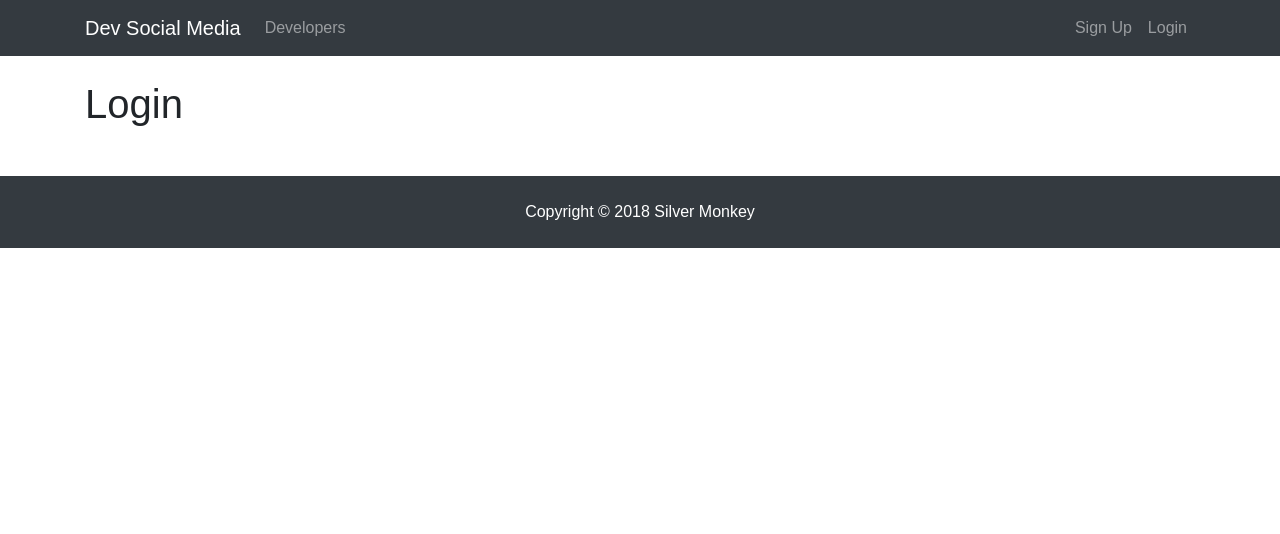
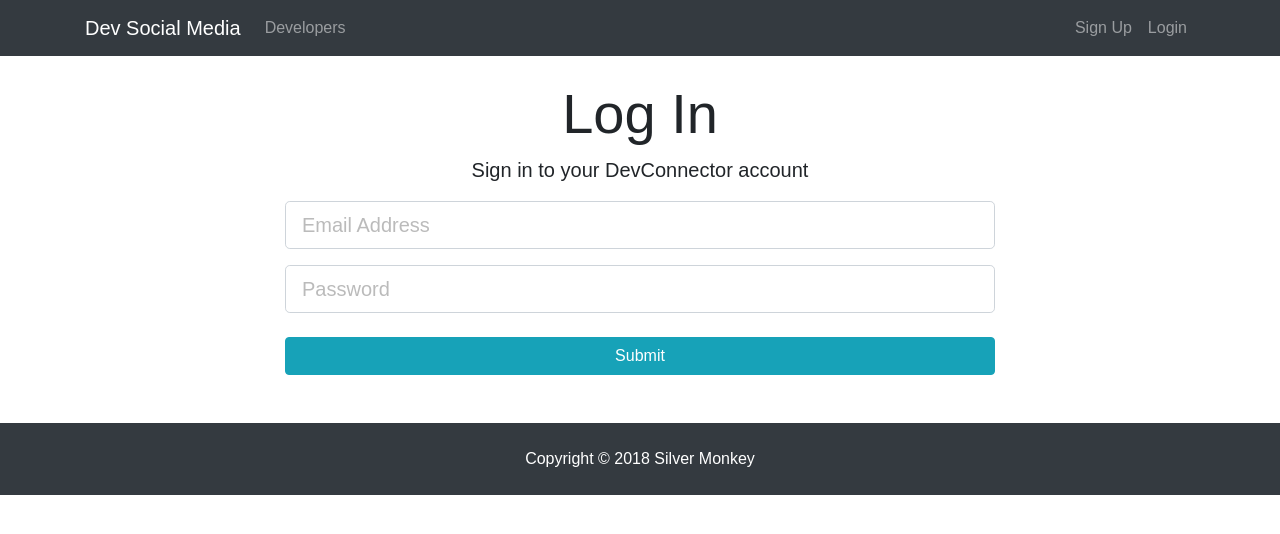
Before and after one commit to JochemWarmenhoven/dev-social-media, a React (Create React App) app in the folder client/: page /login in a window 1280 px wide. Shown: the top 534 px of the page. Built offline with nearby package versions, Linux system fonts and the light colour scheme.

Commit message:
creating state for login form

```diff
--- a/client/src/components/auth/Login.js
+++ b/client/src/components/auth/Login.js
@@ -1,10 +1,62 @@
 import React, { Component } from 'react';
 
 class Login extends Component {
+  state = {
+    email: '',
+    password: '',
+    errors: {},
+  };
+
+  onChange = e => {
+    this.setState({ [e.target.name]: e.target.value });
+  };
+
+  onSubmit = e => {
+    e.preventDefault();
+    const { email, password } = this.state;
+    const user = {
+      email,
+      password,
+    };
+    console.log('user', user);
+  };
+
   render() {
     return (
-      <div>
-        <h1>Login</h1>
+      <div className="login">
+        <div className="container">
+          <div className="row">
+            <div className="col-md-8 m-auto">
+              <h1 className="display-4 text-center">Log In</h1>
+              <p className="lead text-center">
+                Sign in to your DevConnector account
+              </p>
+              <form onSubmit={this.onSubmit}>
+                <div className="form-group">
+                  <input
+                    type="email"
+                    className="form-control form-control-lg"
+                    placeholder="Email Address"
+                    name="email"
+                    value={this.state.email}
+                    onChange={this.onChange}
+                  />
+                </div>
+                <div className="form-group">
+                  <input
+                    type="password"
+                    className="form-control form-control-lg"
+                    placeholder="Password"
+                    name="password"
+                    value={this.state.password}
+                    onChange={this.onChange}
+                  />
+                </div>
+                <input type="submit" className="btn btn-info btn-block mt-4" />
+              </form>
+            </div>
+          </div>
+        </div>
       </div>
     );
   }
```
